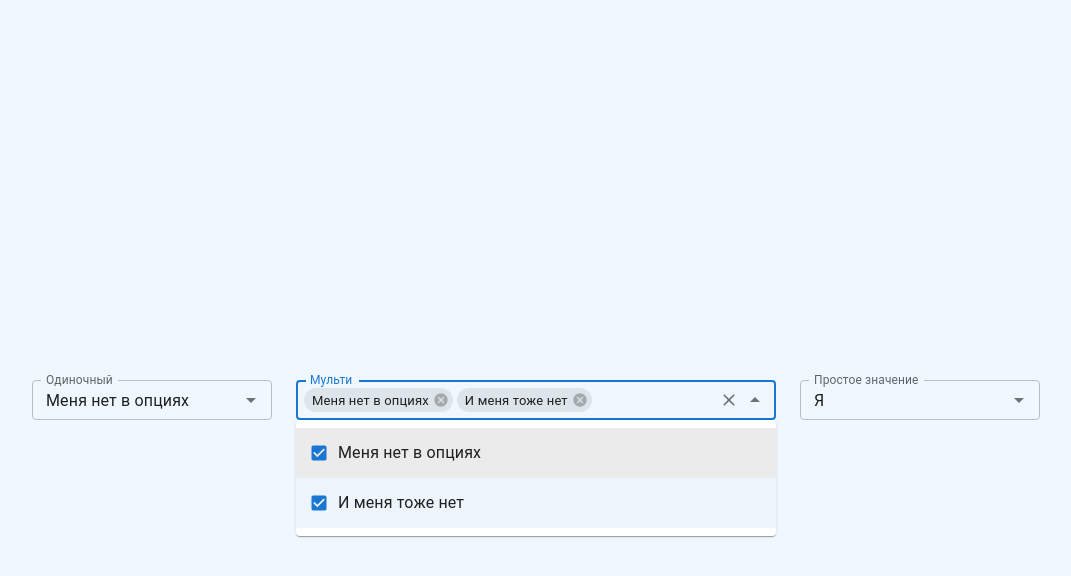
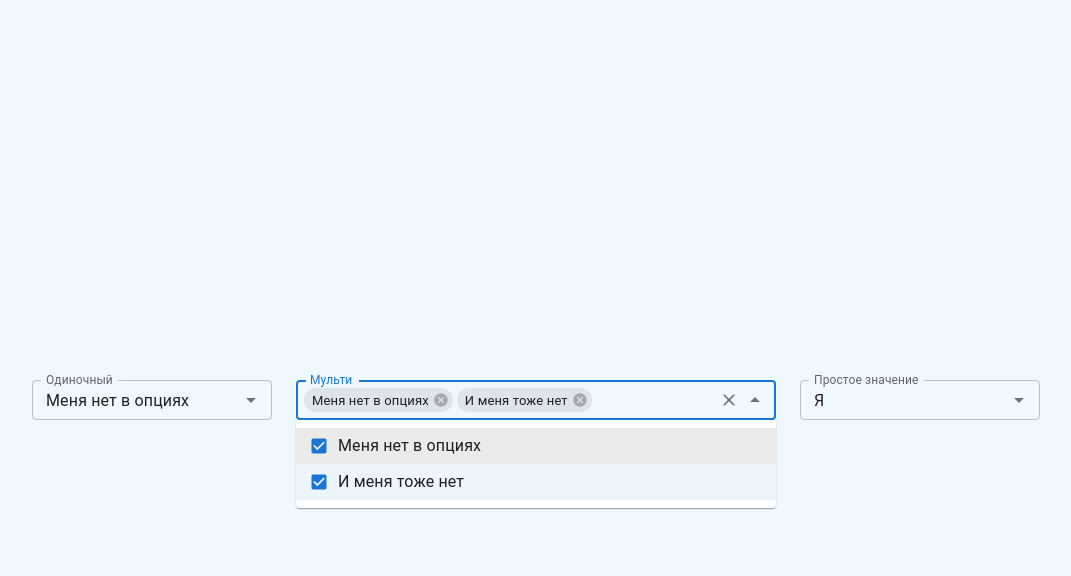
Before and after one commit to mukhindev/mui-async-autocomplete, a React (Vite) app: page / in a window 1280 px wide. Both pictures are taken after a click on the button 859 px from the left and 400 px from the top of the page. Shown: the top 576 px of the page, without its empty margins (104-1175 px from the left). Built offline with nearby package versions, Linux system fonts and the light colour scheme; no server answers.

Commit message:
Fix checkbox height

```diff
--- a/src/shared/ui/AsyncAutocomplete/AsyncAutocomplete.tsx
+++ b/src/shared/ui/AsyncAutocomplete/AsyncAutocomplete.tsx
@@ -220,13 +220,21 @@ export default function AsyncAutocomplete<
         return (
           <li {...liProps} key={id}>
             {multiple && (
-              <Checkbox
+              <Box
                 key={id}
-                name="checkbox"
-                edge="start"
-                size="small"
-                checked={selected}
-              />
+                sx={{
+                  height: 0,
+                  display: "flex",
+                  alignItems: "center",
+                }}
+              >
+                <Checkbox
+                  name="checkbox"
+                  edge="start"
+                  size="small"
+                  checked={selected}
+                />
+              </Box>
             )}
             {props.getOptionLabel?.(option)}
           </li>
```
